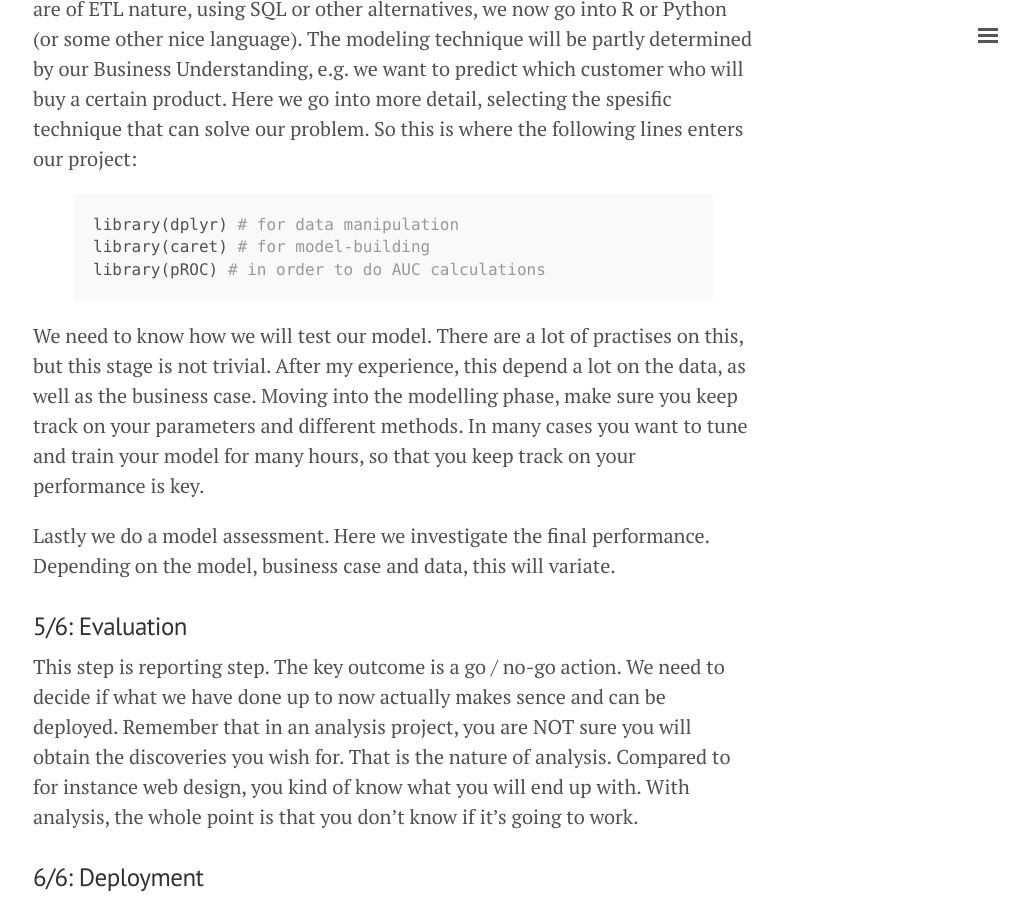
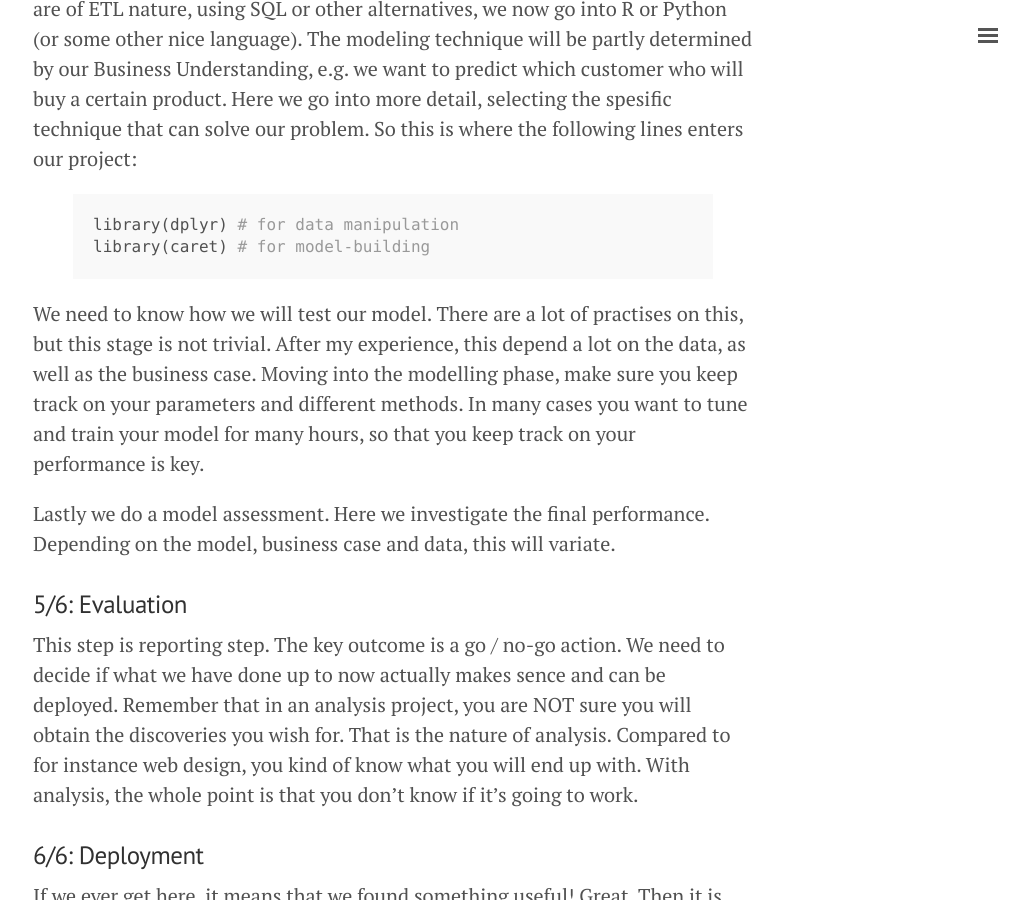
Before and after one commit to herman-hellenes/herman-hellenes.github.io, a Jekyll site: the page built from _posts/2017-08-19-CRISP-DM.md, in a window 1280 px wide and 900 px high, scrolled down 3560 px. Shown: the whole window, without its empty margins (247-1276 px from the left). Built offline with Jekyll 4.4.1, drawn with Linux system fonts in a browser that asks for light colours; nearby versions of some CDN libraries; comment, search, counter and statistics services are not loaded.

Commit message:
Update 2017-08-19-CRISP-DM.md

```diff
--- a/_posts/2017-08-19-CRISP-DM.md
+++ b/_posts/2017-08-19-CRISP-DM.md
@@ -51,7 +51,7 @@ Finally we are here. The promised land for Data Scientist. Even though the goal
 {% highlight r %}
 library(dplyr) # for data manipulation
 library(caret) # for model-building
-library(pROC) # in order to do AUC calculations
+
 {% endhighlight %}
 
 
```
